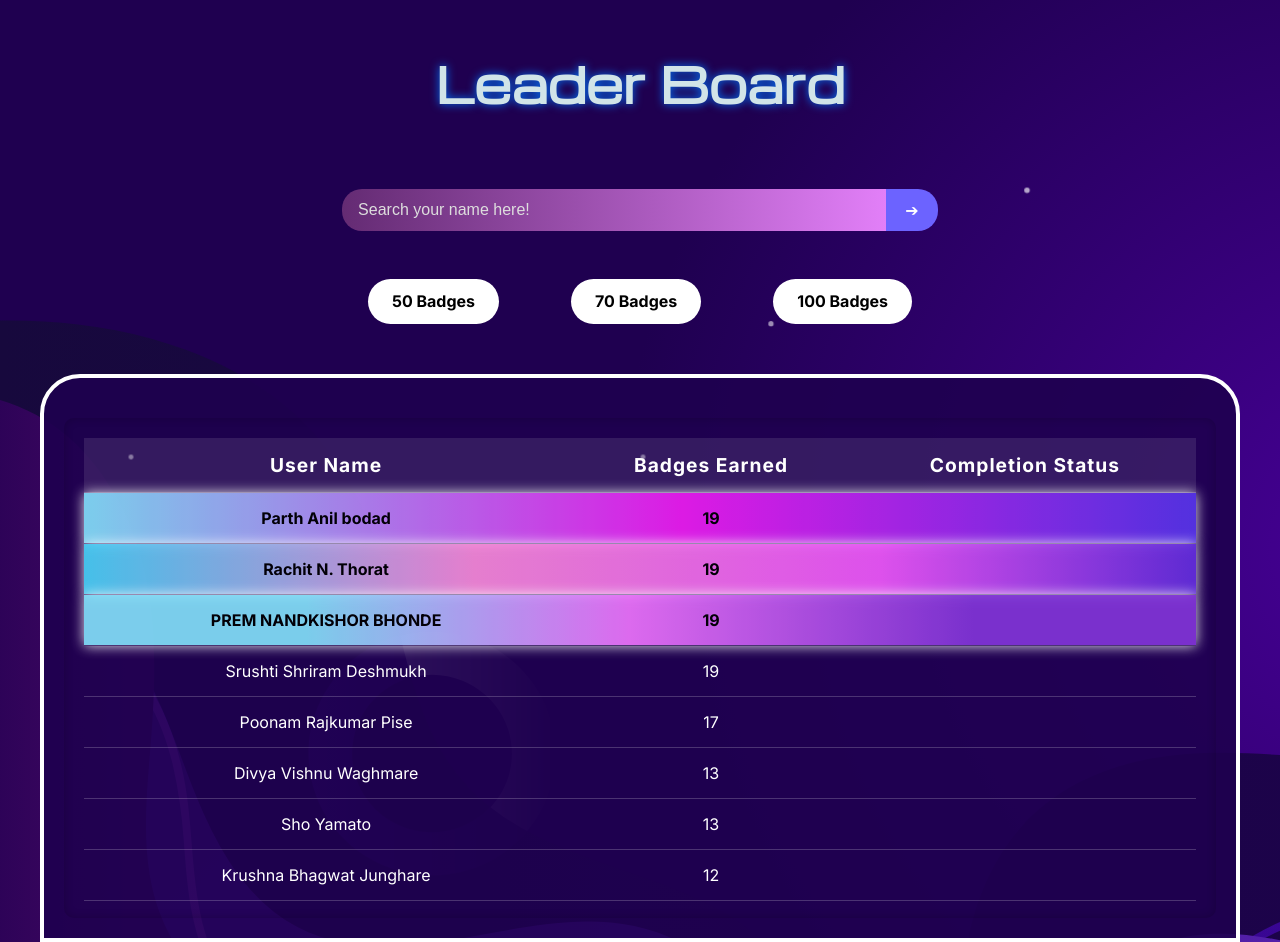
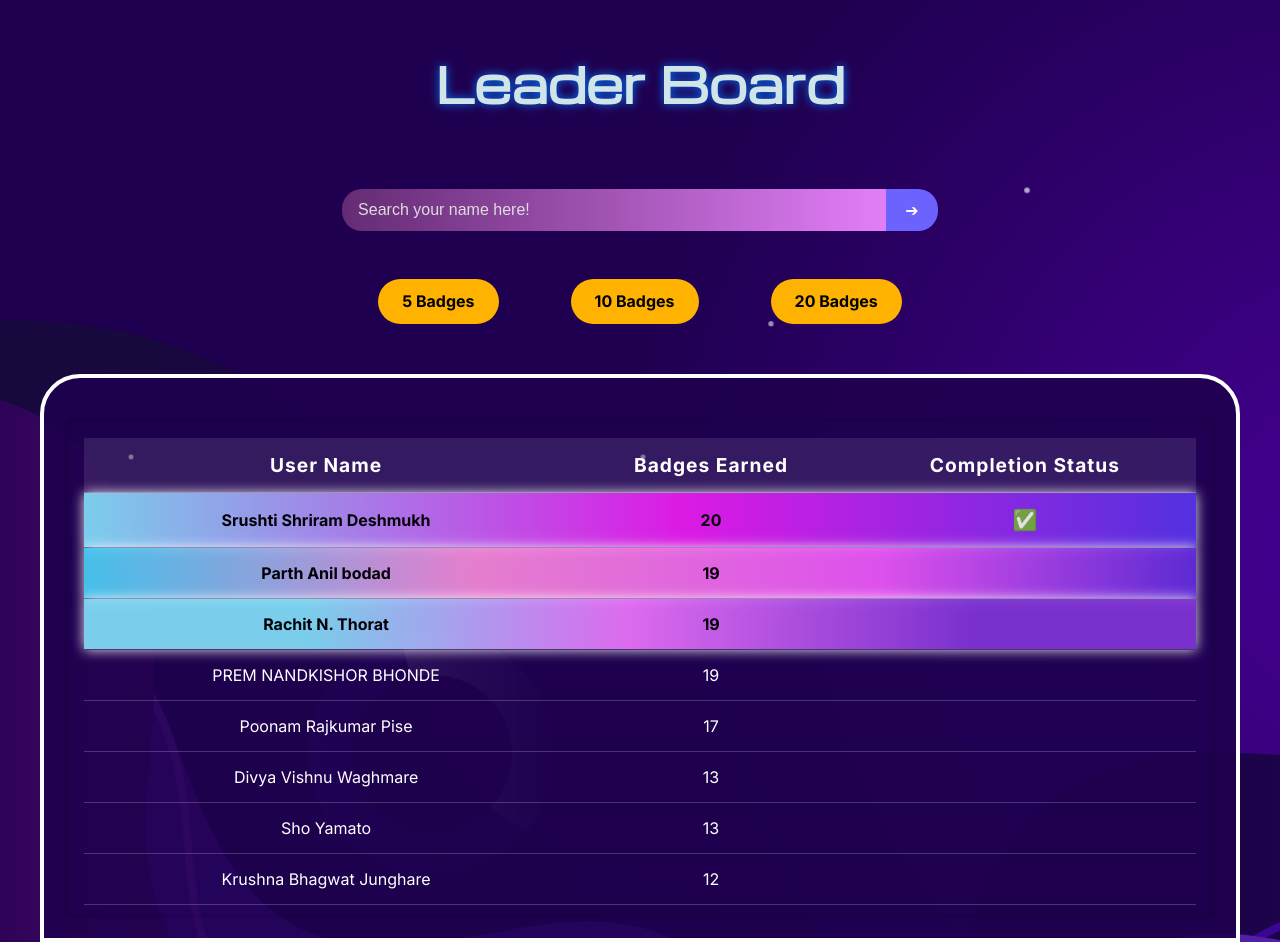
Before and after one commit to Khushii2567/Leaderboard, a React (Vite) app: page / in a window 1280 px wide. Built offline with nearby package versions, Linux system fonts and the light colour scheme.

Commit message:
changes in table.jsx

```diff
--- a/src/Leaderboard/Badges.css
+++ b/src/Leaderboard/Badges.css
@@ -17,7 +17,7 @@
 }
 
 .badge.active {
-  background: yellow;
+  background: rgb(255, 179, 0);
 }
 
 
--- a/src/Leaderboard/Badges.jsx
+++ b/src/Leaderboard/Badges.jsx
@@ -4,9 +4,9 @@ import "./Badges.css";
 const Badges = ({ maxBadge }) => {
   return (
     <div className="badges-container">
-      <div className={`badge ${maxBadge >= 50 ? "active" : ""}`}>50 Badges</div>
-      <div className={`badge ${maxBadge >= 70 ? "active" : ""}`}>70 Badges</div>
-      <div className={`badge ${maxBadge >= 100 ? "active" : ""}`}>100 Badges</div>
+      <div className={`badge ${maxBadge >= 5 ? "active" : ""}`}>5 Badges</div>
+      <div className={`badge ${maxBadge >= 10 ? "active" : ""}`}>10 Badges</div>
+      <div className={`badge ${maxBadge >= 20 ? "active" : ""}`}>20 Badges</div>
     </div>
   );
 };
--- a/src/Leaderboard/Table.css
+++ b/src/Leaderboard/Table.css
@@ -136,3 +136,25 @@ opacity: 0.9;
     font-size: 0.9rem;
   }
 }
+
+/* Green tick style */
+.tick-mark {
+  display: inline-block;
+  width: 18px;
+  height: 18px;
+  border-radius: 50%;
+  background-color: #28a745; /* green circle */
+  position: relative;
+}
+
+.tick-mark::after {
+  content: "";
+  position: absolute;
+  left: 5px;
+  top: 2px;
+  width: 5px;
+  height: 10px;
+  border-right: 2px solid #fff;
+  border-bottom: 2px solid #fff;
+  transform: rotate(45deg);
+}
--- a/src/Leaderboard/Table.jsx
+++ b/src/Leaderboard/Table.jsx
@@ -7,7 +7,6 @@ const Table = ({ data }) => {
 
   return (
     <div className="leaderboard-container">
-
       {data && data.length > 0 ? (
         <div className="table-scroll">
           <div className="table-wrapper">
@@ -28,11 +27,26 @@ const Table = ({ data }) => {
                   else if (index === 1) rowClass = "second-place";
                   else if (index === 2) rowClass = "third-place";
 
+                  // Check badge completion
+                  const badgesCompleted = parseInt(row["# of Skill Badges Completed"] || 0);
+                  const isComplete = badgesCompleted >= 20;
+
                   return (
                     <tr key={index} className={rowClass}>
-              {columns.map((col, idx) => (
-                <td key={idx}>{row[col]}</td>
-              ))}
+                      {columns.map((col, idx) => {
+                        if (col === "Completion Status") {
+                          return (
+                            <td key={idx}>
+                              {isComplete ? (
+                                <span style={{ color: "green", fontSize: "20px" }}>✅</span>
+                              ) : (
+                                ""
+                              )}
+                            </td>
+                          );
+                        }
+                        return <td key={idx}>{row[col]}</td>;
+                      })}
                     </tr>
                   );
                 })}
@@ -43,7 +57,6 @@ const Table = ({ data }) => {
       ) : (
         <p className="loading-text">Loading leaderboard...</p>
       )}
-
     </div>
   );
 };
```
Also changed, not shown: public/assets/leaderboard.csv. Lines whose indentation alone changed are shown as unchanged.
